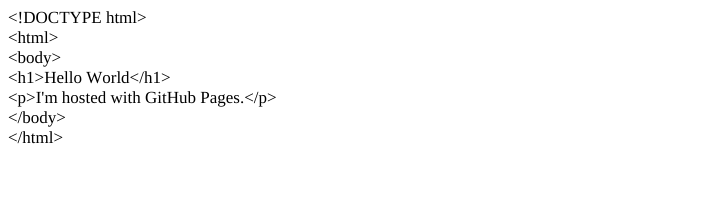
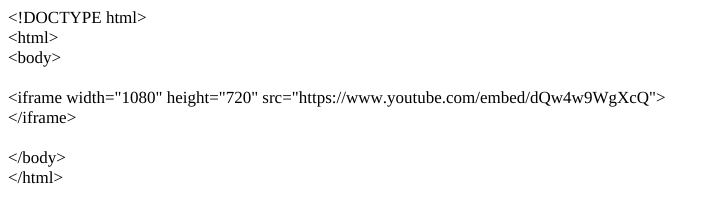
Before and after one commit to ariplayz/ariplayz.github.io, a plain HTML site: page index.html in a window 1280 px wide. Shown: the whole page, without its empty margins (0-720 px from the left). Drawn offline with Linux system fonts and the light colour scheme.

Commit message:
Rickroll
it now rickrolls u

```diff
--- a/index.html
+++ b/index.html
@@ -7,7 +7,8 @@
   <meta name="Generator" content="Cocoa HTML Writer">
   <meta name="CocoaVersion" content="2202.7">
   <style type="text/css">
-    p.p1 {margin: 0.0px 0.0px 0.0px 0.0px; font: 17.0px Times; color: #000000; -webkit-text-stroke: #e9e96f}
+    p.p1 {margin: 0.0px 0.0px 0.0px 0.0px; font: 17.0px Times; color: #000000; -webkit-text-stroke: #e4e75c}
+    p.p2 {margin: 0.0px 0.0px 0.0px 0.0px; font: 17.0px Times; color: #000000; -webkit-text-stroke: #e4e75c; min-height: 20.0px}
     span.s1 {font-kerning: none}
   </style>
 </head>
@@ -15,9 +16,12 @@
 <p class="p1"><span class="s1">&lt;!DOCTYPE html&gt;</span></p>
 <p class="p1"><span class="s1">&lt;html&gt;</span></p>
 <p class="p1"><span class="s1">&lt;body&gt;</span></p>
-<p class="p1"><span class="s1">&lt;h1&gt;Hello World&lt;/h1&gt;</span></p>
-<p class="p1"><span class="s1">&lt;p&gt;I'm hosted with GitHub Pages.&lt;/p&gt;</span></p>
+<p class="p2"><span class="s1"></span><br></p>
+<p class="p1"><span class="s1">&lt;iframe width="1080" height="720" src="https://www.youtube.com/embed/dQw4w9WgXcQ"&gt;</span></p>
+<p class="p1"><span class="s1">&lt;/iframe&gt;</span></p>
+<p class="p2"><span class="s1"></span><br></p>
 <p class="p1"><span class="s1">&lt;/body&gt;</span></p>
 <p class="p1"><span class="s1">&lt;/html&gt;</span></p>
+<p class="p2"><span class="s1"></span><br></p>
 </body>
 </html>
```
